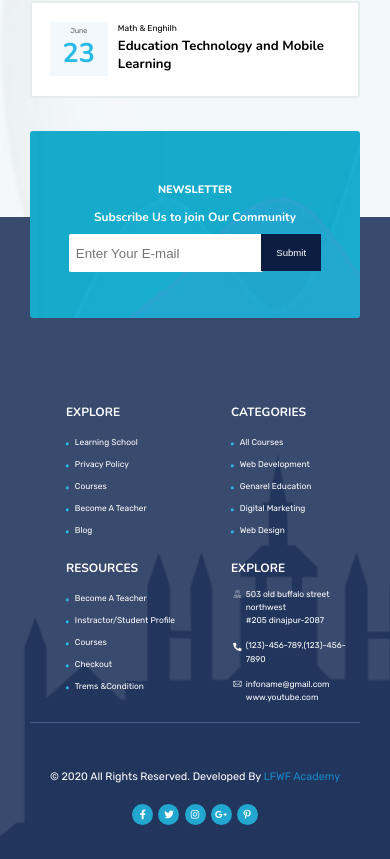
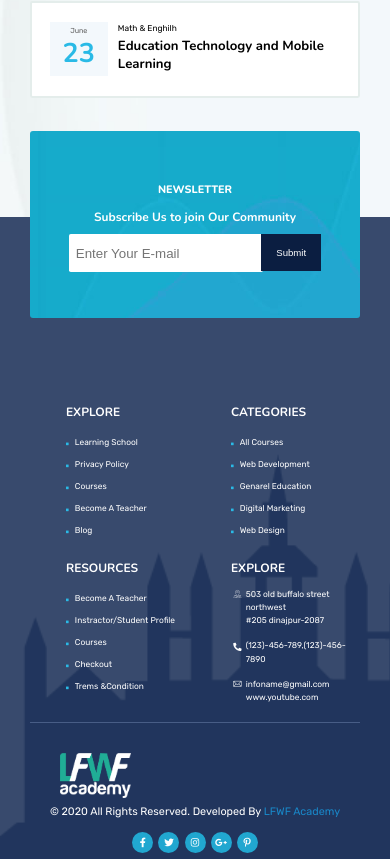
Before and after one commit to Mukul596/Exam-Number_1, a plain HTML site: page index.html in a window 390 px wide. Shown: the part 9077-9936 px from the top of the page. Drawn offline with nearby package versions, Linux system fonts and the light colour scheme; files whose address does not match are found by name.

Commit message:
Update responsive.css

```diff
--- a/responsive.css
+++ b/responsive.css
@@ -520,10 +520,10 @@
   .fotter_section {
     height: 98rem;
   }
-  .fotter_section .fotter_bottom .flot .part {
-    float: left;
-    width: 50%;
-  }
+.fotter_section .fotter_bottom .flot .part {
+	float: left;
+	width: 100%;
+}
   .fotter_section .fotter_bottom .flot .part_defoult_btn {
     float: left;
     width: 50%;
@@ -533,10 +533,7 @@
     width: 100%;
     margin-top: 1rem;
   }
-  .fotter_section .fotter_bottom .flot .part .inner_part {
-    text-align: left;
-    padding-left: 8rem;
-  }
+
 
   .teacher_section .flot .box {
     width: 100%;
@@ -564,6 +561,13 @@
   .fotter_section {
     height: 108rem;
   }
+
+  .fotter_section .fotter_bottom .flot .part .inner_part {
+	text-align: center;
+	padding-left: 0;
+	margin-bottom: -2rem;
+}
+
   .fotter_section .fotter_bottom .flot .part_three .inner_part {
     text-align: center;
     margin-top: 1rem;
@@ -572,11 +576,10 @@
     text-align: center;
     margin-top: 3.5rem;
   }
-  .fotter_section .fotter_bottom .flot .part .inner_part {
-    display: none;
-  }
+
   .fotter_section .fotter_bottom .flot .part_two {
     width: 100%;
+    margin-bottom: -7px;
   }
   .student_section .flot .inner {
     padding-left: 0;
```
